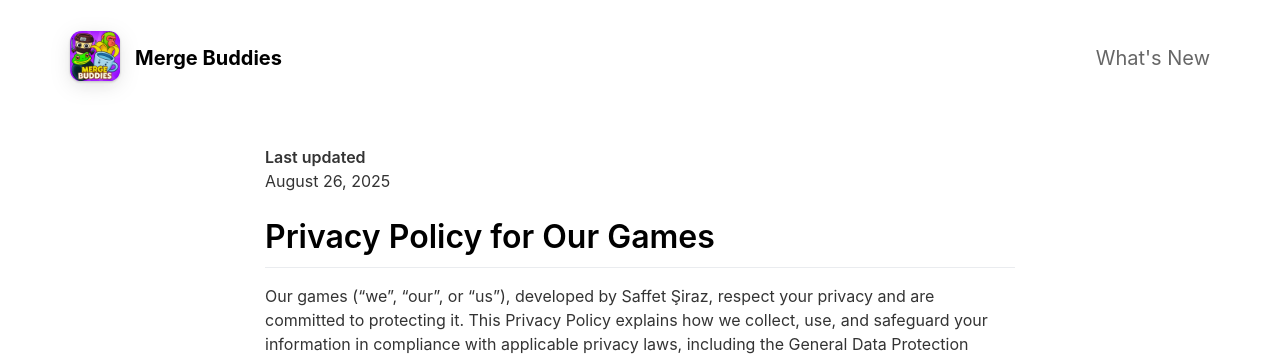
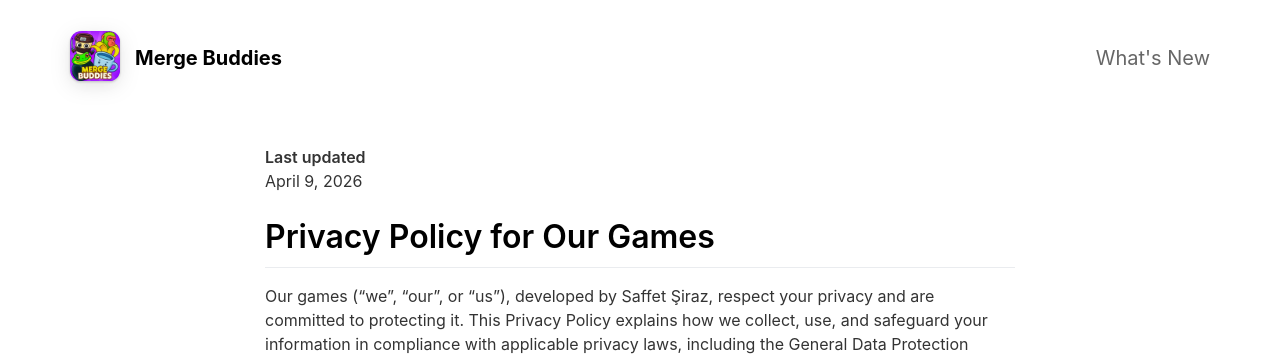
Before and after one commit to saffetsiraz/Games, a Jekyll site: the page built from _pages/privacypolicy.md, in a window 1280 px wide and 900 px high. Shown: the top 359 px of the window. Built offline with Jekyll 4.4.1, drawn with Linux system fonts in a browser that asks for light colours; nearby versions of some CDN libraries.

Commit message:
Update privacypolicy.md

```diff
--- a/_pages/privacypolicy.md
+++ b/_pages/privacypolicy.md
@@ -5,7 +5,7 @@ include_in_header: false
 ---
 
 **Last updated**
-August 26, 2025
+April 9, 2026
 
 # Privacy Policy for Our Games
 Our games (“we”, “our”, or “us”), developed by Saffet Şiraz, respect your privacy and are committed to protecting it. This Privacy Policy explains how we collect, use, and safeguard your information in compliance with applicable privacy laws, including the General Data Protection Regulation (GDPR) and the California Consumer Privacy Act (CCPA).
```
